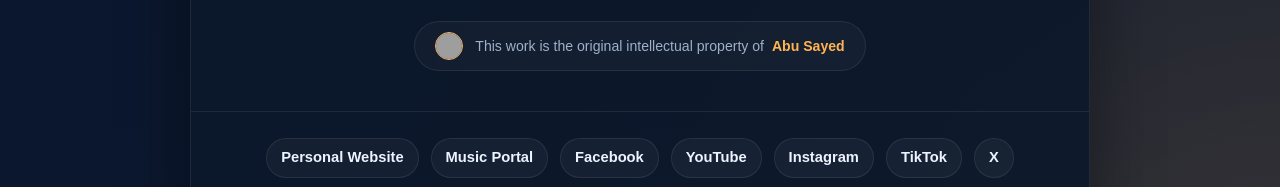
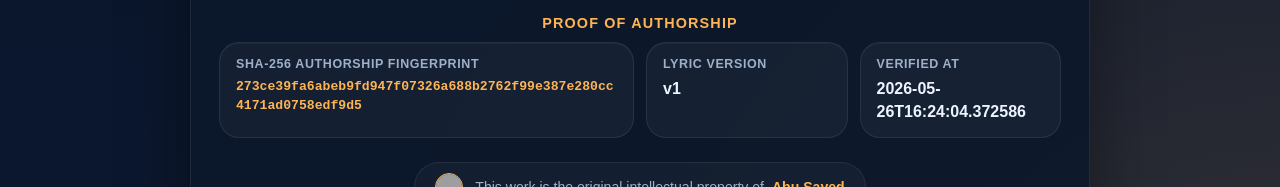
Before and after one commit to ImAbuSayed/holding-your-hand-tight, a plain HTML site: page index.html in a window 1280 px wide. Shown: the part 2607-2794 px from the top of the page. Drawn offline with Linux system fonts and the light colour scheme; grey boxes are pictures that could not be loaded.

Commit message:
feat: update song assets v1 with signed GPG commit [verified]

```diff
--- a/index.html
+++ b/index.html
@@ -14,9 +14,9 @@
     <meta name="keywords" content="Holding Your Hand Tight, Abu Sayed lyrics, original song lyrics, Abu Sayed original song, Abu Sayed lyricist, Abu Sayed composer, Abu Sayed songwriter, official lyrics">
     <meta name="robots" content="index,follow,max-snippet:-1,max-image-preview:large,max-video-preview:-1">
     <meta name="referrer" content="strict-origin-when-cross-origin">
-    <meta name="description" content="Access the verified lyrics of &#x27;Holding Your Hand Tight&#x27;, an original song crafted, composed, and performed by Abu Sayed.">
+    <meta name="description" content="Explore the official lyrics of &#x27;Holding Your Hand Tight&#x27;, a unique musical creation written and composed by Abu Sayed.">
     <meta property="og:title" content="Holding Your Hand Tight - Original Lyrics by Abu Sayed">
-    <meta property="og:description" content="Access the verified lyrics of &#x27;Holding Your Hand Tight&#x27;, an original song crafted, composed, and performed by Abu Sayed.">
+    <meta property="og:description" content="Explore the official lyrics of &#x27;Holding Your Hand Tight&#x27;, a unique musical creation written and composed by Abu Sayed.">
     <meta property="og:type" content="music.song">
     <meta property="og:url" content="https://imabusayed.github.io/holding-your-hand-tight/">
     <meta property="og:site_name" content="Abu Sayed Music">
@@ -24,7 +24,7 @@
     <meta name="last-modified" content="2026-05-25 23:47:05">
     <meta name="twitter:card" content="summary_large_image">
     <meta name="twitter:title" content="Holding Your Hand Tight - Original Lyrics by Abu Sayed">
-    <meta name="twitter:description" content="Access the verified lyrics of &#x27;Holding Your Hand Tight&#x27;, an original song crafted, composed, and performed by Abu Sayed.">
+    <meta name="twitter:description" content="Explore the official lyrics of &#x27;Holding Your Hand Tight&#x27;, a unique musical creation written and composed by Abu Sayed.">
     <link rel="canonical" href="https://imabusayed.github.io/holding-your-hand-tight/">
     <link rel="sitemap" type="application/xml" title="Sitemap" href="https://imabusayed.github.io/holding-your-hand-tight/sitemap.xml">
     <link rel="author" href="https://github.com/ImAbuSayed">
@@ -100,7 +100,7 @@
       "@id": "https://imabusayed.github.io/holding-your-hand-tight#webpage",
       "url": "https://imabusayed.github.io/holding-your-hand-tight/",
       "name": "Holding Your Hand Tight - Original Lyrics by Abu Sayed",
-      "description": "Access the verified lyrics of 'Holding Your Hand Tight', an original song crafted, composed, and performed by Abu Sayed.",
+      "description": "Explore the official lyrics of 'Holding Your Hand Tight', a unique musical creation written and composed by Abu Sayed.",
       "isPartOf": {
         "@id": "https://music.abusayed.com.bd/#website"
       },
@@ -537,7 +537,7 @@
 
         <div class="controls">
             <button class="btn-speak" id="speakBtn" title="Read the lyrics aloud"><span id="speakText">Read Aloud</span></button>
-            <a href="https://music.abusayed.com.bd/Licensing/?https://imabusayed.github.io/holding-your-hand-tight/" class="btn-license" title="Get licensing for this song" target="_blank">Get License For Holding Your Hand Tight</a>
+            <a href="https://music.abusayed.com.bd/Licensing/?https://imabusayed.github.io/holding-your-hand-tight/" class="btn-license" title="Get licensing for this song" target="_blank">License this song: Holding Your Hand Tight</a>
 
         </div>
         <br>
@@ -612,6 +612,26 @@
             <div class="meta-card">
                 <span class="meta-label">Publisher</span>
                 <strong>Abu Sayed Music</strong>
+            </div>
+
+                </div>
+            </div>
+
+            <div class="details-block">
+                <div class="details-title">Proof of Authorship</div>
+                <div class="meta-grid">
+
+            <div class="meta-card" style="grid-column: span 2;">
+                <span class="meta-label">SHA-256 Authorship Fingerprint</span>
+                <strong style="word-break: break-all; font-family: monospace; font-size: 0.82rem; color: var(--accent);">273ce39fa6abeb9fd947f07326a688b2762f99e387e280cc4171ad0758edf9d5</strong>
+            </div>
+            <div class="meta-card">
+                <span class="meta-label">Lyric Version</span>
+                <strong>v1</strong>
+            </div>
+            <div class="meta-card">
+                <span class="meta-label">Verified At</span>
+                <strong>2026-05-26T16:24:04.372586</strong>
             </div>
 
                 </div>
```
Also changed, not shown: excerpts/Bridge-Preview.txt (added), excerpts/Chorus-Preview.txt (added), excerpts/Final-Chorus-Preview.txt (added), excerpts/Hook-Preview.txt (added), excerpts/Post-Chorus-2-Preview.txt (added), excerpts/Post-Chorus-Preview.txt (added), excerpts/Pre-Chorus-2-Preview.txt (added), excerpts/Pre-Chorus-Preview.txt (added), excerpts/Verse-1-Preview.txt (added), excerpts/Verse-2-Preview.txt (added), hashes.txt (added), llms.txt, lyrics_backup/2026-05-26_holding-your-hand-tight-v1.txt (added), manifest.json (added), 1 other file.
